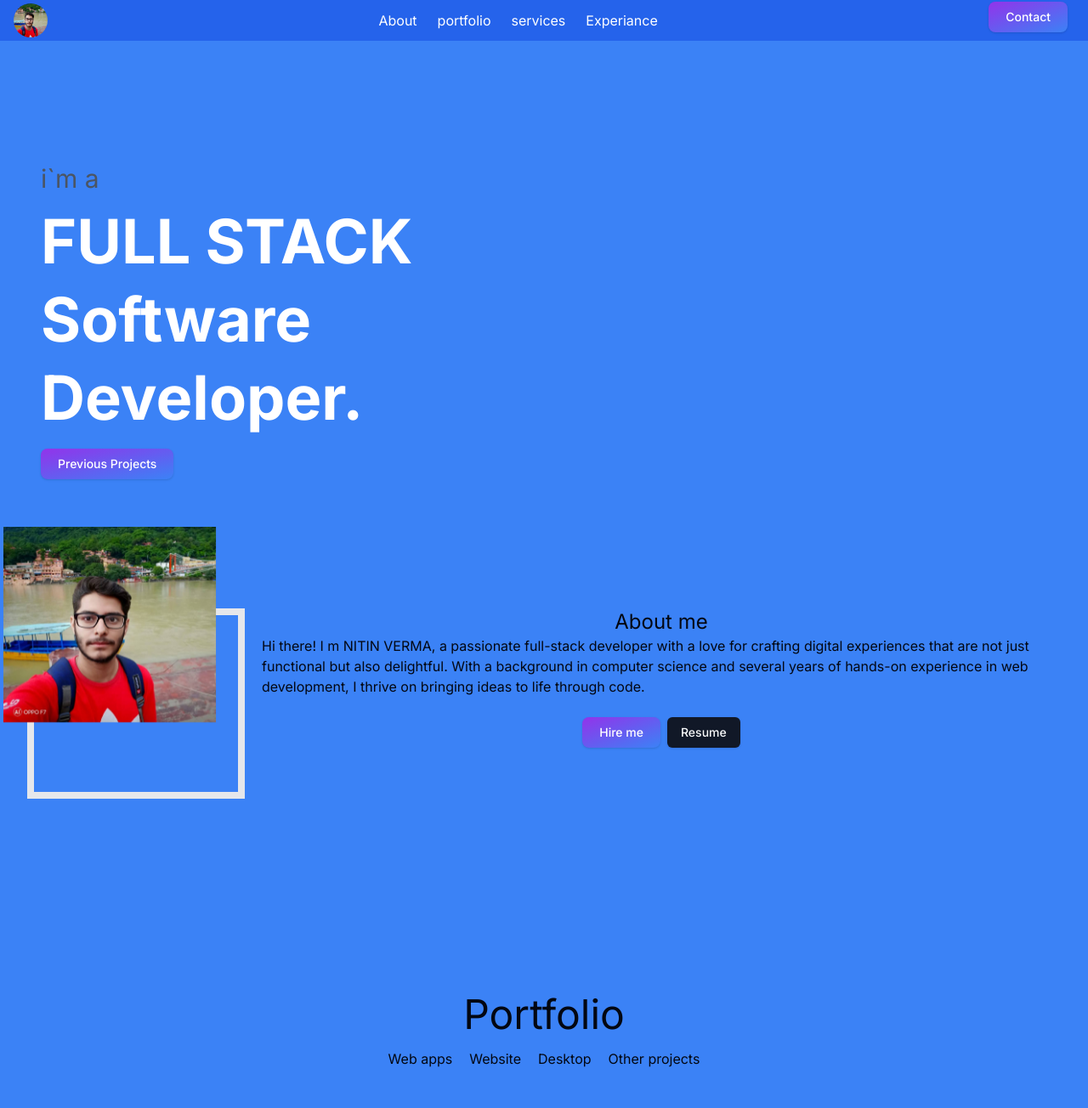
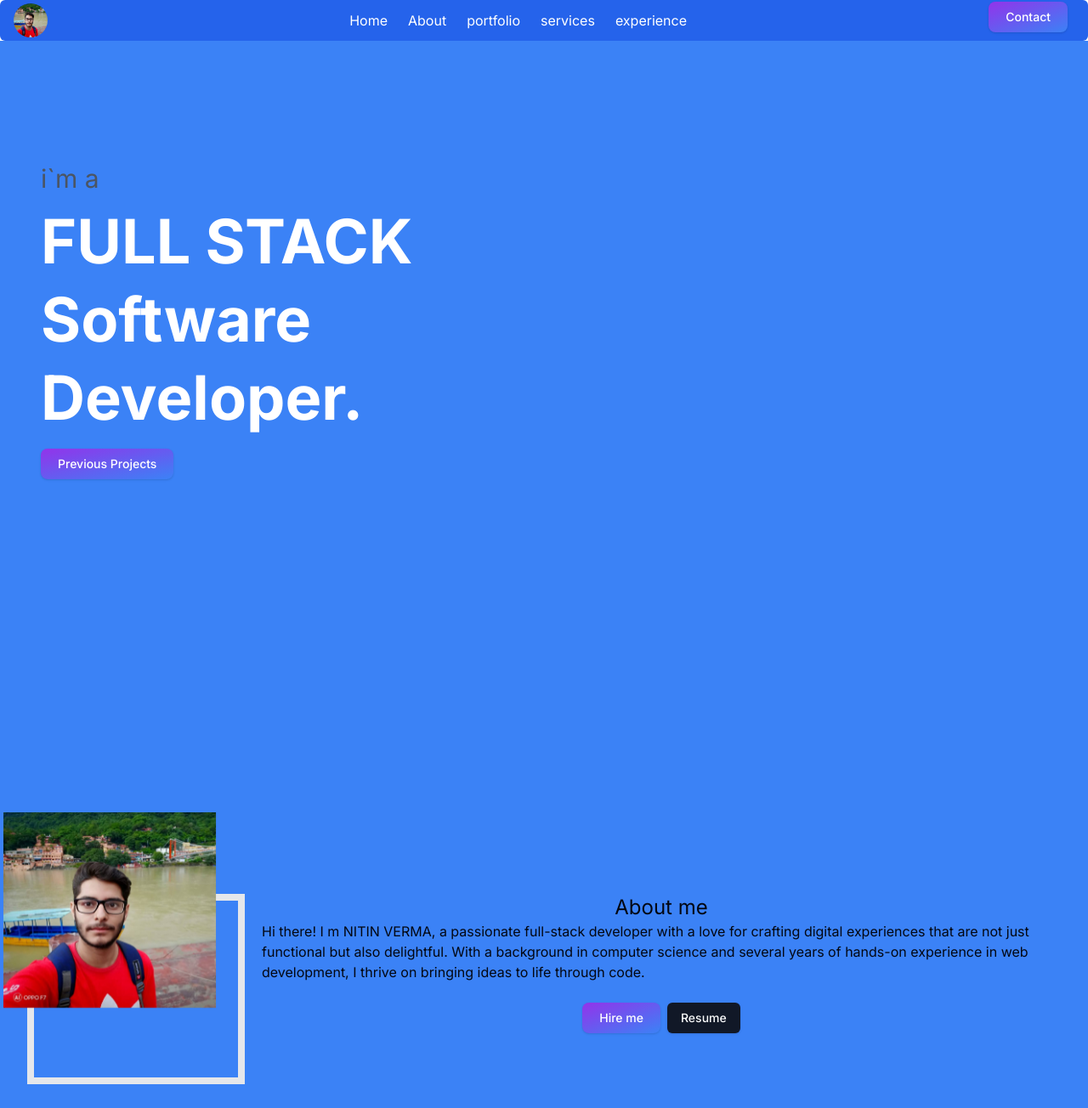
Before and after one commit to NITIN-VERMA-afk/Portfolio, a Next.js app: page / in a window 1280 px wide. Shown: the top 1304 px of the page at 85% size. Built offline with nearby package versions, Linux system fonts and the light colour scheme.

Commit message:
completed  ui

```diff
--- a/src/app/Incomponets/Footer.tsx
+++ b/src/app/Incomponets/Footer.tsx
@@ -31,7 +31,7 @@ const Footer = () => {
         <p>
         <Avatar>
   <AvatarImage src="/img/my_pic.jpg" />
-  <AvatarFallback>NITIN VERMA</AvatarFallback>
+  <AvatarFallback>nv</AvatarFallback>
 </Avatar>
         </p>
       </div>
--- a/src/app/Incomponets/Navbar.tsx
+++ b/src/app/Incomponets/Navbar.tsx
@@ -6,10 +6,10 @@ import { Avatar, AvatarFallback, AvatarImage } from "@/components/ui/avatar";
 
 const Navbar = () => {
   return (
-    <div className="w-full h-12 bg-blue-600 sticky top-0">
+    <div className="w-full h-12 bg-blue-600 rounded-md sticky top-0">
       <div className="container mx-auto px-4 h-full">
         <div className="flex justify-between items-center h-full">
-        <Link href="#Home">
+
           <Avatar>
             <AvatarImage src="/img/my_pic.jpg" />
             <AvatarFallback>
@@ -17,26 +17,29 @@ const Navbar = () => {
               nv
             </AvatarFallback>
           </Avatar>
-          </Link>
+
 
           <ul className="hidden md:flex gap-x-6 text-white">
             <li>
-            <Link href="#about">About</Link>
+            <Link href="#Home" scroll={false}>Home</Link>
+            </li>
+            <li>
+            <Link href="#about" scroll={false}>About</Link>
             </li>
              <li>
-            <Link href="#portfolio">portfolio</Link>
+            <Link href="#portfolio" scroll={false}>portfolio</Link>
             </li>
             <li>
-            <Link href="#services">services</Link>
+            <Link href="#services" scroll={false}>services</Link>
             </li>
             <li>
-            <Link href="#experiance">Experiance</Link>
+            <Link href="#experience" scroll={false}>experience</Link>
             </li>
 
           </ul>
           <Button className="text-white bg-gradient-to-br from-purple-600 to-blue-500 hover:bg-gradient-to-bl focus:ring-4 focus:outline-none focus:ring-blue-300 dark:focus:ring-blue-800 font-medium rounded-lg text-sm px-5 py-2.5 text-center me-2 mb-2 ">
 
-            <Link href="#contact">Contact</Link>
+            <Link href="#contact" scroll={false}>Contact</Link>
           </Button>
         </div>
       </div>
--- a/src/app/layout.tsx
+++ b/src/app/layout.tsx
@@ -21,7 +21,7 @@ export default function RootLayout({
   children: React.ReactNode;
 }>) {
   return (
-    <html lang="en">
+    <html className="scroll-smooth" lang="en">
       <body
         className={cn(
           "min-h-screen bg-background font-sans antialiased",
--- a/src/app/pages/Aboutme.tsx
+++ b/src/app/pages/Aboutme.tsx
@@ -4,7 +4,7 @@ import { Button } from "@/components/ui/button";
 
 const Aboutme = () => {
   return (
-    <div id="about" className="flex flex-col lg:flex-row gap-5 mt-10 lg:mt-36 container mx-auto">
+    <div id="about" className="flex flex-col lg:flex-row gap-5 mt-10 lg: pt-48 container mx-auto h-full">
       <div className="lg:w-1/2">
         <div className="w-64 h-56  border-8 border-blue"></div>
         <div className="relative bottom-40  lg:bottom-80  right-7 ">
--- a/src/app/pages/Contact.tsx
+++ b/src/app/pages/Contact.tsx
@@ -36,7 +36,7 @@ const contactDetails=[
 
 const Contact = () => {
   return (
-    <div id='contact'>
+    <div id='contact' className='pt-52'>
         <div className='sm:rounded-sm  md:rounded-t-full bg-blue-600'>
             <h1 className='text-white text-bold text-center text-2xl'>Contact</h1>
             <div className='flex justify-around container mx-auto mt-5 pb-5 flex-wrap'>
--- a/src/app/pages/Experiance.tsx
+++ b/src/app/pages/Experiance.tsx
@@ -92,7 +92,7 @@ const experienceData=[
 
 const Experiance = () => {
   return (
-    <div id='experiance' className='container mx-auto my-5'>
+    <div id='experience' className='container mx-auto pt-52'>
         <h1 className='text-center font-bold mt-12 mb-12 text-2xl'>Experience</h1>
         <div className=' '>
         <div className='grid sm:grid-cols-1 items-center   md:grid-cols-5  gap-5'>
--- a/src/app/pages/Landingpage.tsx
+++ b/src/app/pages/Landingpage.tsx
@@ -3,7 +3,7 @@ import { Button } from '@/components/ui/button'
 
 const Home = () => {
   return (
-    <div id='Home' className=''>
+    <div id='Home' className='h-full mb-72'>
         <div className='flex flex-col flex-wrap  justify-start align-center ml-12 pt-36 gap-5'>
           <h3 className='text-5xl md:text-3xl lg-text-6xl text-gray-600'>i`m a</h3>
           <h1 className=' font-bold text-white text-5xl  md:text-5xl lg:text-6xl xl:text-7xl'>FULL STACK </h1>
--- a/src/app/pages/Portfolio.tsx
+++ b/src/app/pages/Portfolio.tsx
@@ -19,15 +19,10 @@ const ProjectData = [
 
 const Portfolio = () => {
   return (
-    <div id="portfolio" className="">
+    <div id="portfolio" className="pt-20">
       <div>
         <h1 className="text-center text-bold text-5xl">Portfolio</h1>
-        <ul className="flex justify-center align-middle gap-5 mt-4">
-          <li>Web apps</li>
-          <li>Website</li>
-          <li>Desktop</li>
-          <li>Other projects</li>
-        </ul>
+
       </div>
       <div>
         {
--- a/src/app/pages/Services.tsx
+++ b/src/app/pages/Services.tsx
@@ -52,7 +52,7 @@ const cardData = [
 
 const Services = () => {
   return (
-    <div id="services" className="container">
+    <div id="services" className="container pt-24">
       <h1 className="text-center font-bold text-4xl my-7">Services</h1>
       <div className="grid sm:grid-cols-1 md:grid-cols-2 lg:grid-cols-3 xl:grid-cols-4  gap-4">
         {cardData.map((item) => (
```
